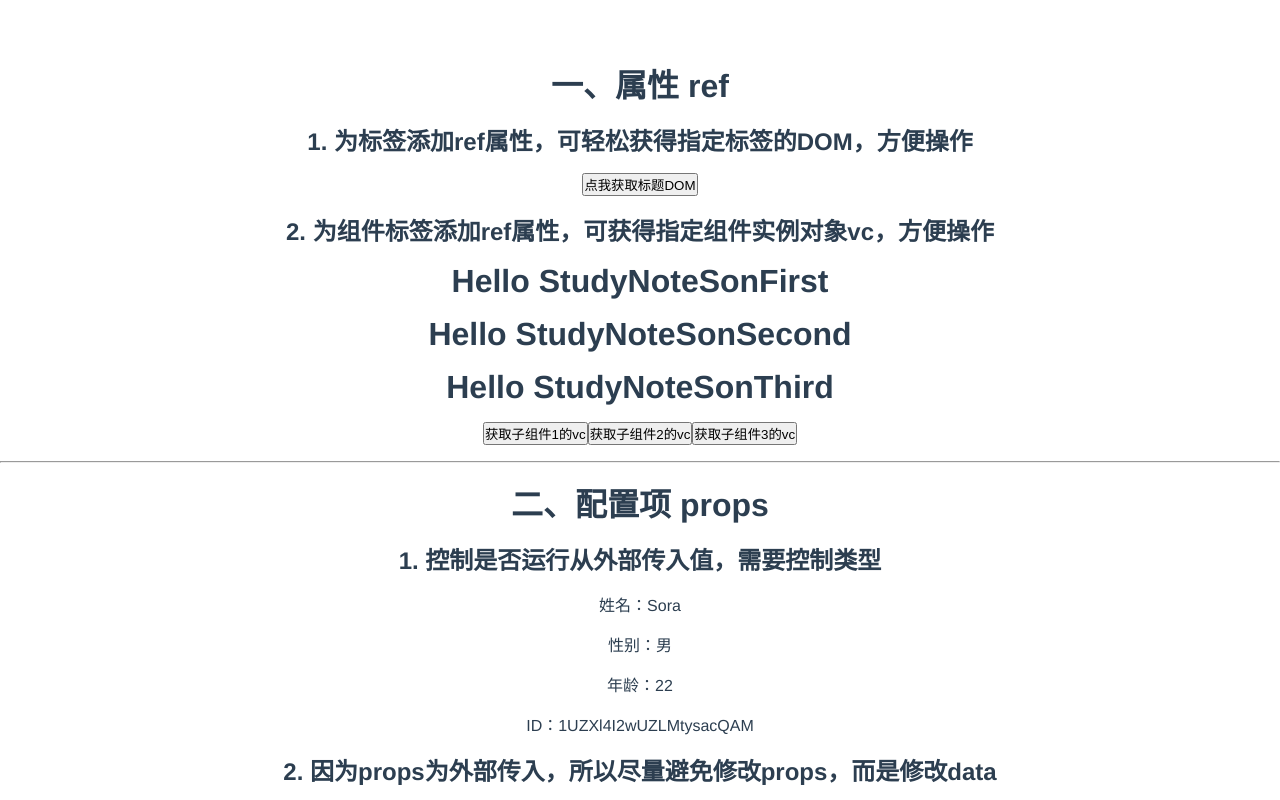
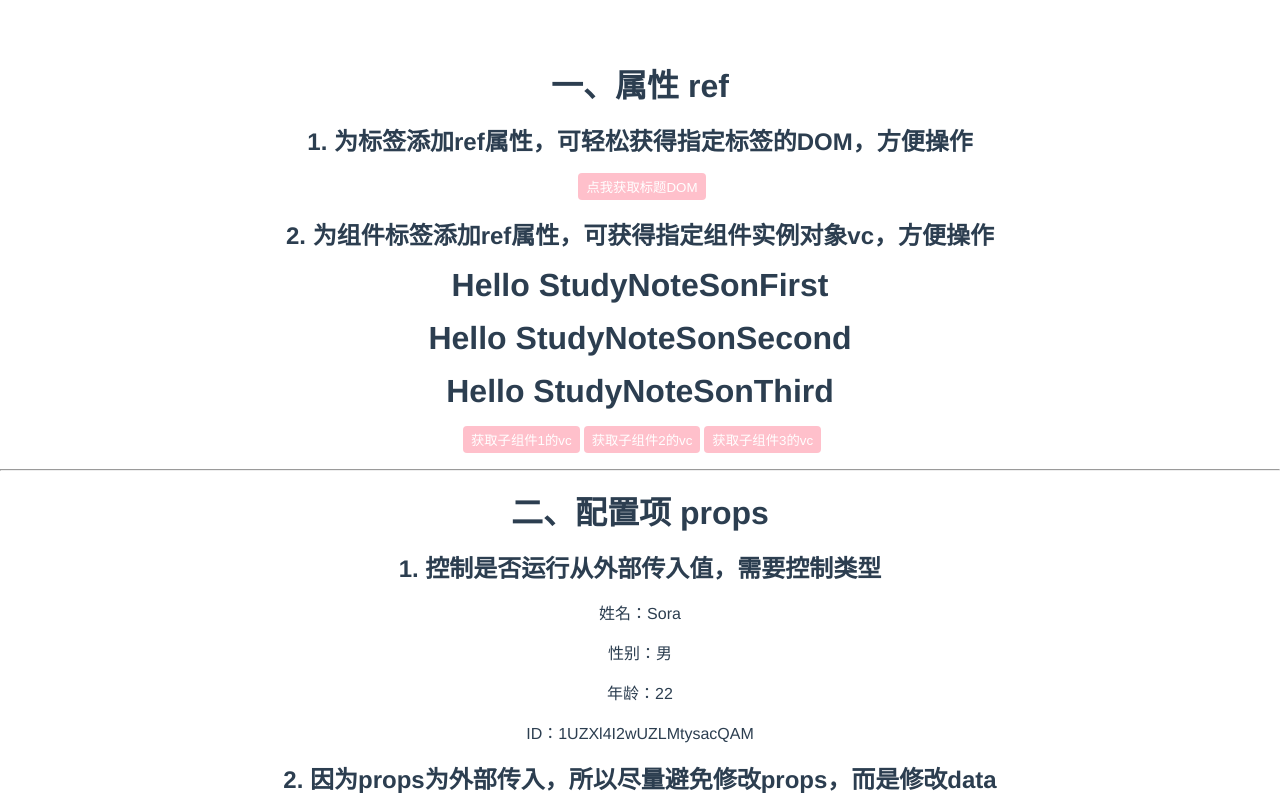
Before and after one commit to Soraillya/Vue-Study-Note, a Vue app in the folder vue_study_note/: page / in a window 1280 px wide. Shown: the top 800 px of the page. Built offline with nearby package versions, Linux system fonts and the light colour scheme.

Commit message:
202212311148

```diff
--- a/vue_study_note/src/components/StudyNote.vue
+++ b/vue_study_note/src/components/StudyNote.vue
@@ -158,4 +158,14 @@ export default {
 };
 </script>
 
-<style></style>
+<style>
+button {
+    margin-left: 4px;
+    padding: 4px 8px;
+    color: #fff;
+    background-color: pink;
+    border: none;
+    border-radius: 4px 4px;
+    cursor: pointer;
+}
+</style>
--- a/vue_study_note/src/components/TodoListComponents/MyHeader.vue
+++ b/vue_study_note/src/components/TodoListComponents/MyHeader.vue
@@ -31,6 +31,7 @@ export default {
 }
 .my-header input {
     width: 100%;
+    padding: 0 4px;
     border: 2px solid pink;
     border-radius: 2px 2px;
     direction: none;
```
